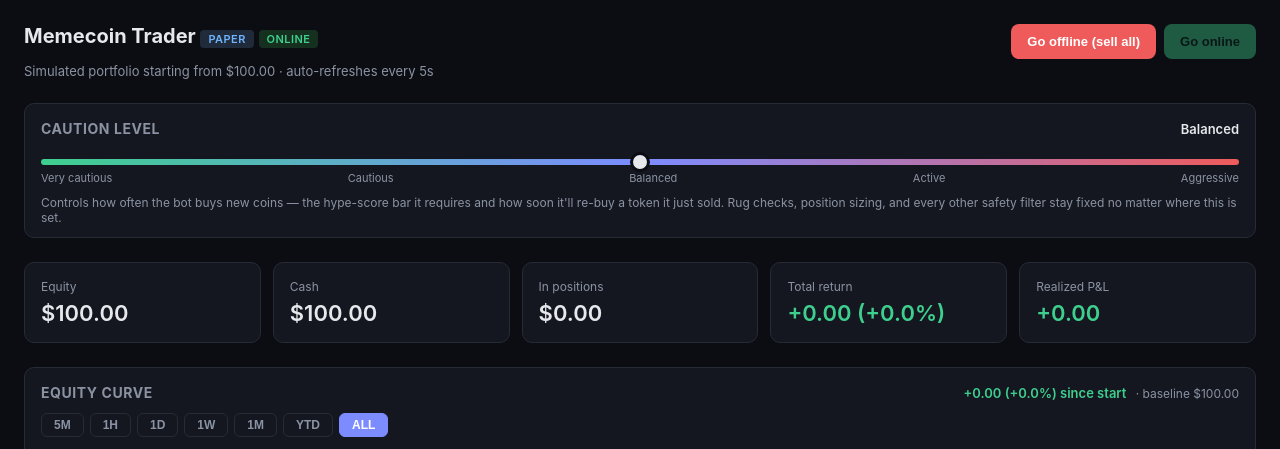
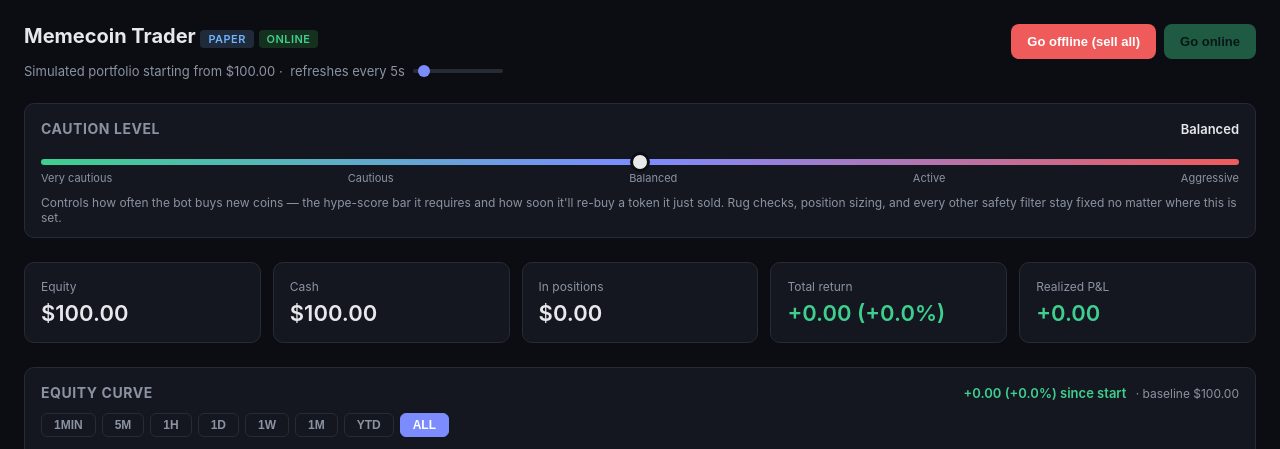
Before and after one commit to thfremont09-oss/memecoin-trader, a FastAPI app: page / in a window 1280 px wide. Shown: the top 449 px of the page. Run offline with FastAPI, Linux system fonts and the light colour scheme; data comes from the database, SQL or seed files in the repository; data that the repository does not hold is empty.

Commit message:
Add a 1-minute zoom preset, a refresh-speed dial, and confetti on a pop
- New "1MIN" equity-chart zoom preset (entry.EQUITY_CURVE_RANGES gains
  "1min" alongside the existing 5m/1h/1d/1w/1m/ytd/all), for watching the
  most recent snapshots tick-by-tick.
- The dashboard's auto-refresh interval was a fixed 5s for everyone; it's
  now a 1-60s slider next to the subtitle, saved to the browser's
  localStorage (client-side preference, not a database setting) and
  picked up on the very next tick via a self-rescheduling setTimeout loop
  instead of a fixed setInterval.
- Any single refresh where total equity jumps more than 1% fires a
  hand-rolled canvas confetti burst (no external library/CDN) -- a
  15-second cooldown stops a sustained rally from bursting on every tick
  while still letting it fire again over a longer rally.

Updated build_signal_source... no, reporting.EQUITY_CURVE_RANGES/
_EQUITY_CURVE_DELTAS for the new preset; template gained the refresh
slider markup/JS and the confetti + equity-jump-detection JS.

1 new test (1min range cutoff) plus updated range-list/button-label
assertions; 216 passed overall. Verified with Playwright: the 1MIN
button switches correctly, dragging the refresh slider updates the
label/localStorage/live interval immediately, and forcing an equity
jump fires exactly one confetti canvas that self-removes after the
animation, respecting the cooldown against a second jump right after.

Co-Authored-By: Claude Sonnet 5 <noreply@anthropic.com>
Claude-Session: https://claude.ai/code/session_01JjfEMFd2QhfV7cz2fwkTG8

```diff
--- a/memecoin_trader/dashboard/templates/index.html
+++ b/memecoin_trader/dashboard/templates/index.html
@@ -109,6 +109,19 @@
   }
   .range-btn:hover { border-color: var(--accent); color: var(--text); }
   .range-btn.active { background: var(--accent); border-color: var(--accent); color: #fff; }
+  .refresh-control { display: inline-flex; align-items: center; gap: 6px; margin-left: 4px; }
+  .refresh-slider {
+    -webkit-appearance: none; appearance: none; width: 90px; height: 4px;
+    border-radius: 2px; cursor: pointer; background: var(--border); vertical-align: middle;
+  }
+  .refresh-slider::-webkit-slider-thumb {
+    -webkit-appearance: none; appearance: none; width: 12px; height: 12px; border-radius: 50%;
+    background: var(--accent); cursor: pointer;
+  }
+  .refresh-slider::-moz-range-thumb {
+    width: 12px; height: 12px; border-radius: 50%; border: none;
+    background: var(--accent); cursor: pointer;
+  }
 </style>
 </head>
 <body>
@@ -125,7 +138,13 @@
       <button id="onlineBtn" class="btn-success" onclick="goOnline()" {{ 'disabled' if summary.trading_enabled else '' }}>Go online</button>
     </div>
   </div>
-  <div class="subtitle">Simulated portfolio starting from ${{ "%.2f"|format(summary.starting_balance_usd) }} · auto-refreshes every 5s</div>
+  <div class="subtitle">
+    Simulated portfolio starting from ${{ "%.2f"|format(summary.starting_balance_usd) }} ·
+    <span class="refresh-control">
+      <span id="refreshLabel">refreshes every 5s</span>
+      <input type="range" id="refreshIntervalSlider" class="refresh-slider" min="1" max="60" step="1" value="5">
+    </span>
+  </div>
 
   <div class="panel caution-panel">
     <div class="chart-header">
@@ -187,7 +206,7 @@
       </span>
     </div>
     <div class="range-row" id="rangeRow">
-      {% for r in ["5m", "1h", "1d", "1w", "1m", "ytd", "all"] %}
+      {% for r in ["1min", "5m", "1h", "1d", "1w", "1m", "ytd", "all"] %}
       <button
         class="range-btn {{ 'active' if summary.equity_range == r else '' }}"
         data-range="{{ r }}"
@@ -278,6 +297,8 @@
   const startingBalance = {{ summary.starting_balance_usd }};
   let isUp = {{ 'true' if summary.total_return_usd >= 0 else 'false' }};
   let currentRange = {{ summary.equity_range|tojson }};
+  let lastEquityForConfetti = {{ summary.equity_usd }};
+  let lastConfettiAt = 0;
   const gridColor = '#1a1e27';
   const mutedColor = '#8b93a3';
 
@@ -598,6 +619,71 @@
     });
   }
 
+  // A minimal, dependency-free confetti burst -- no CDN library needed for
+  // a couple of seconds of celebration. Fires as a full-viewport overlay
+  // canvas that removes itself when the animation ends.
+  function fireConfetti() {
+    const canvas = document.createElement('canvas');
+    canvas.style.cssText = 'position:fixed;inset:0;width:100vw;height:100vh;pointer-events:none;z-index:9999;';
+    canvas.width = window.innerWidth;
+    canvas.height = window.innerHeight;
+    document.body.appendChild(canvas);
+    const ctx = canvas.getContext('2d');
+
+    const colors = ['#3ecf8e', '#7c8cff', '#ef5b5b', '#e0a95a', '#6fb3ff'];
+    const particles = Array.from({ length: 150 }, () => ({
+      x: Math.random() * canvas.width,
+      y: -20 - Math.random() * canvas.height * 0.3,
+      vx: (Math.random() - 0.5) * 4,
+      vy: 2 + Math.random() * 3,
+      size: 4 + Math.random() * 4,
+      color: colors[Math.floor(Math.random() * colors.length)],
+      rotation: Math.random() * 360,
+      rotationSpeed: (Math.random() - 0.5) * 10,
+    }));
+
+    const start = performance.now();
+    const duration = 2800;
+
+    function frame(now) {
+      const elapsed = now - start;
+      ctx.clearRect(0, 0, canvas.width, canvas.height);
+      particles.forEach((p) => {
+        p.x += p.vx;
+        p.y += p.vy;
+        p.vy += 0.05;
+        p.rotation += p.rotationSpeed;
+        ctx.save();
+        ctx.translate(p.x, p.y);
+        ctx.rotate((p.rotation * Math.PI) / 180);
+        ctx.fillStyle = p.color;
+        ctx.fillRect(-p.size / 2, -p.size / 2, p.size, p.size * 0.6);
+        ctx.restore();
+      });
+      if (elapsed < duration) {
+        requestAnimationFrame(frame);
+      } else {
+        canvas.remove();
+      }
+    }
+    requestAnimationFrame(frame);
+  }
+
+  // Any single refresh where equity popped by more than 1% gets a little
+  // celebration -- cooldown keeps a sustained rally from spamming bursts
+  // back-to-back every tick.
+  const CONFETTI_COOLDOWN_MS = 15000;
+  function maybeCelebrate(equityUsd) {
+    if (lastEquityForConfetti > 0) {
+      const pctJump = ((equityUsd - lastEquityForConfetti) / lastEquityForConfetti) * 100;
+      if (pctJump > 1 && Date.now() - lastConfettiAt > CONFETTI_COOLDOWN_MS) {
+        fireConfetti();
+        lastConfettiAt = Date.now();
+      }
+    }
+    lastEquityForConfetti = equityUsd;
+  }
+
   async function refreshDashboard() {
     try {
       const resp = await fetch('/api/summary?range=' + encodeURIComponent(currentRange));
@@ -611,16 +697,44 @@
       renderCaution(s);
       renderRangeButtons(s);
       updateChart(s);
+      maybeCelebrate(s.equity_usd);
     } catch (err) {
       // Network hiccup -- silently retry on the next interval rather than
       // interrupting the user with an alert every 5s.
     }
   }
 
-  setInterval(refreshDashboard, 5000);
+  // Self-rescheduling instead of setInterval, so dragging the refresh-speed
+  // dial takes effect on the very next tick without clearing/recreating a
+  // timer -- refreshIntervalMs is read fresh each time this fires.
+  let refreshIntervalMs = Math.max(1, parseInt(localStorage.getItem('refreshIntervalSeconds') || '5', 10)) * 1000;
+  function scheduleNextRefresh() {
+    setTimeout(async () => {
+      await refreshDashboard();
+      scheduleNextRefresh();
+    }, refreshIntervalMs);
+  }
+  scheduleNextRefresh();
 
-  // Clicking a zoom preset (5M/1H/1D/1W/1M/YTD/ALL) re-fetches immediately
-  // instead of waiting for the next 5s tick, so the chart responds right away.
+  const refreshSlider = document.getElementById('refreshIntervalSlider');
+  const refreshLabel = document.getElementById('refreshLabel');
+  refreshSlider.value = String(refreshIntervalMs / 1000);
+  refreshLabel.textContent = `refreshes every ${refreshIntervalMs / 1000}s`;
+  refreshSlider.addEventListener('input', () => {
+    const seconds = parseInt(refreshSlider.value, 10);
+    refreshIntervalMs = seconds * 1000;
+    refreshLabel.textContent = `refreshes every ${seconds}s`;
+    try {
+      localStorage.setItem('refreshIntervalSeconds', String(seconds));
+    } catch (err) {
+      // Private-browsing / blocked storage -- the slider still works for
+      // this session, it just won't be remembered next time.
+    }
+  });
+
+  // Clicking a zoom preset (1MIN/5M/1H/1D/1W/1M/YTD/ALL) re-fetches
+  // immediately instead of waiting for the next refresh tick, so the chart
+  // responds right away.
   document.querySelectorAll('.range-btn').forEach((btn) => {
     btn.addEventListener('click', () => {
       currentRange = btn.dataset.range;
--- a/memecoin_trader/reporting.py
+++ b/memecoin_trader/reporting.py
@@ -8,8 +8,9 @@ from memecoin_trader.portfolio.ledger import CAUTION_LEVEL_LABELS, Ledger
 
 # The dashboard's equity-curve zoom presets, ordered zoomed-in to zoomed-out.
 # "ytd"/"all" have no fixed timedelta -- see _range_since_iso().
-EQUITY_CURVE_RANGES: list[str] = ["5m", "1h", "1d", "1w", "1m", "ytd", "all"]
+EQUITY_CURVE_RANGES: list[str] = ["1min", "5m", "1h", "1d", "1w", "1m", "ytd", "all"]
 _EQUITY_CURVE_DELTAS: dict[str, timedelta] = {
+    "1min": timedelta(minutes=1),
     "5m": timedelta(minutes=5),
     "1h": timedelta(hours=1),
     "1d": timedelta(days=1),
```
Also changed, not shown: tests/test_dashboard.py (+1 -1 lines), tests/test_reporting.py (+7 -1 lines), README.md.
